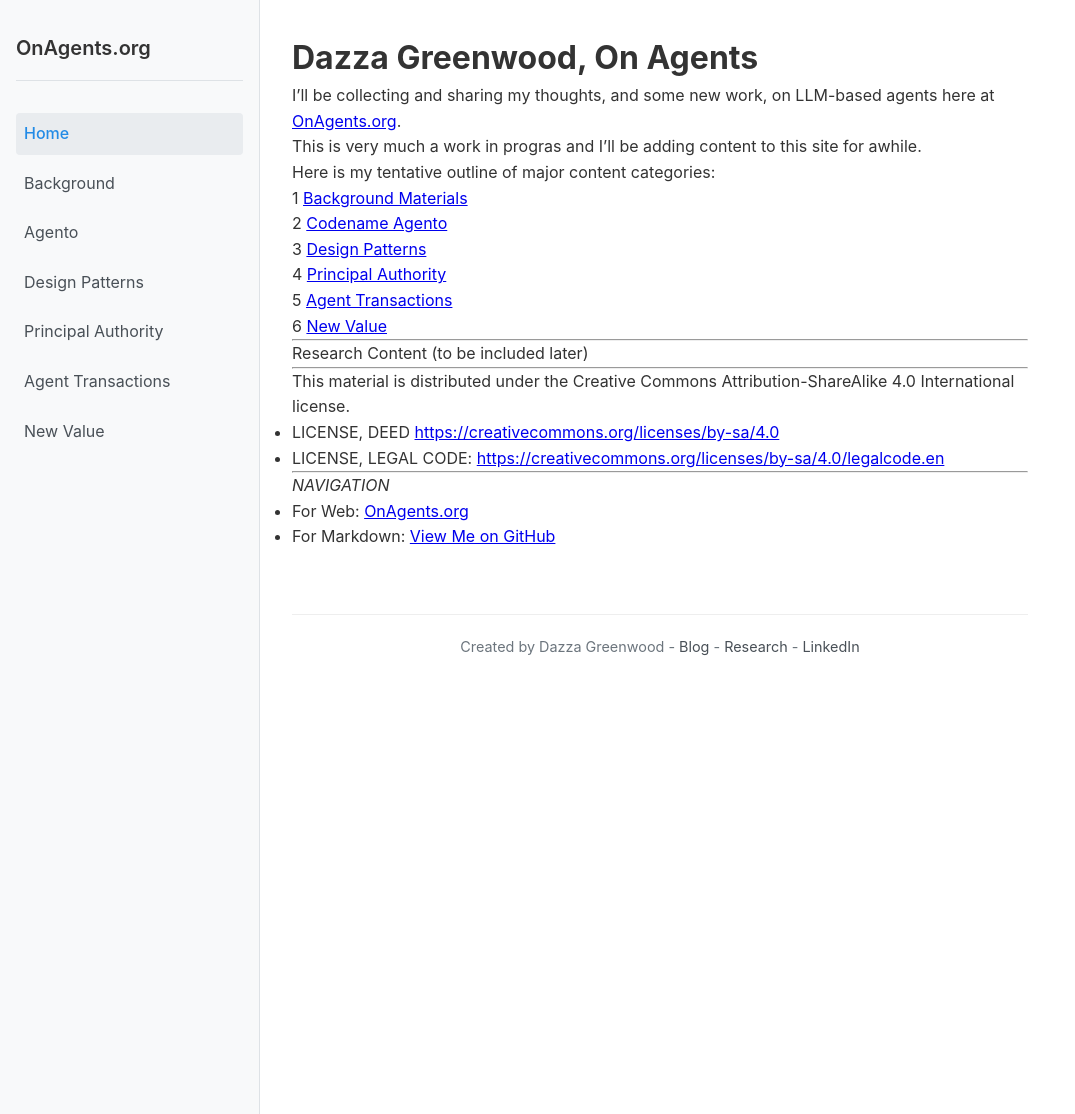
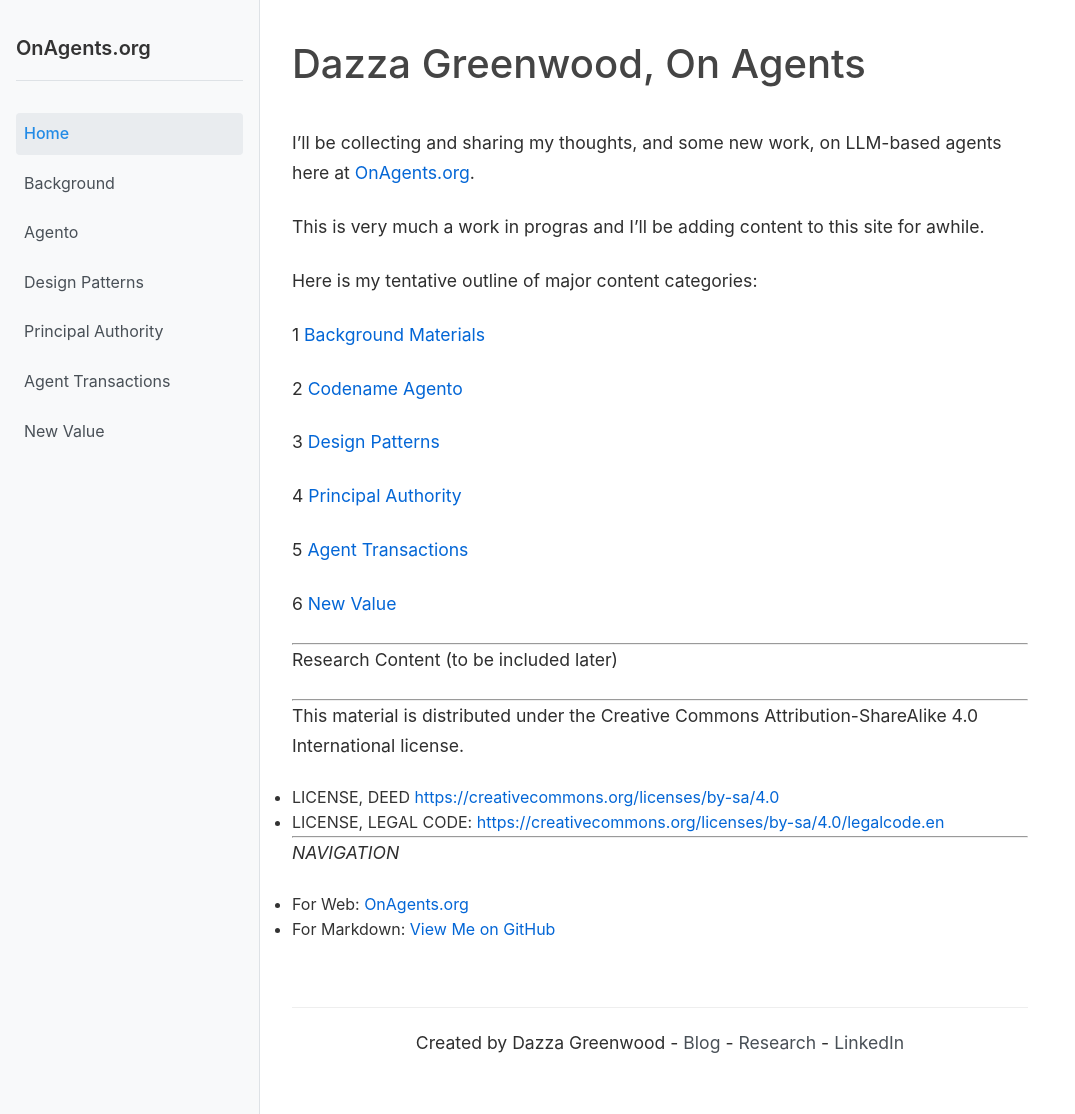
Before and after one commit to dazzaji/onagents, a Jekyll site: the page built from docs/README.md, in a window 1280 px wide and 1114 px high. Shown: the whole window, without its empty margins (0-1075 px from the left). Built offline with Jekyll 4.4.1, drawn with Linux system fonts in a browser that asks for light colours; our own code applies the rules of GitHub Pages for plain Markdown files.

Commit message:
Update default.html
With the fonts and formats better

```diff
--- a/docs/_layouts/default.html
+++ b/docs/_layouts/default.html
@@ -19,6 +19,9 @@
             color: #333;
             display: flex;
             min-height: 100vh;
+            font-size: 16px;
+            -webkit-font-smoothing: antialiased;
+            -moz-osx-font-smoothing: grayscale;
         }
 
         /* Navigation sidebar */
@@ -77,6 +80,35 @@
             padding: 2rem;
             flex: 1;
             max-width: 800px;
+        }
+
+        .main-content h1 {
+            color: #444;
+            font-size: 2.5rem;
+            margin-bottom: 2rem;
+            font-weight: 500;
+        }
+
+        .main-content h2 {
+            color: #444;
+            font-size: 1.8rem;
+            margin: 2rem 0 1rem;
+        }
+
+        .main-content p {
+            font-size: 1.1rem;
+            line-height: 1.7;
+            margin-bottom: 1.5rem;
+            color: #2f2f2f;
+        }
+
+        .main-content a {
+            color: #0366d6;
+            text-decoration: none;
+        }
+
+        .main-content a:hover {
+            text-decoration: underline;
         }
 
         /* Responsive adjustments */
```
